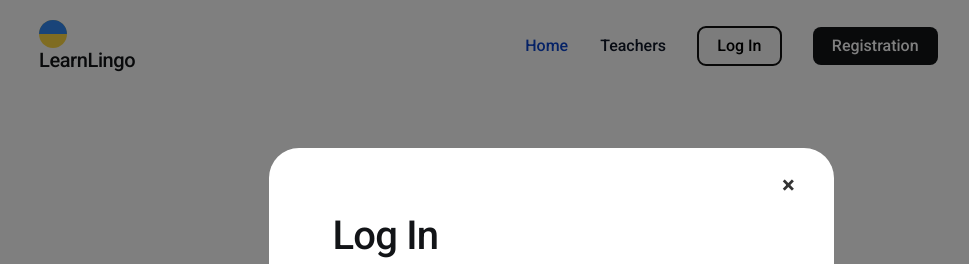
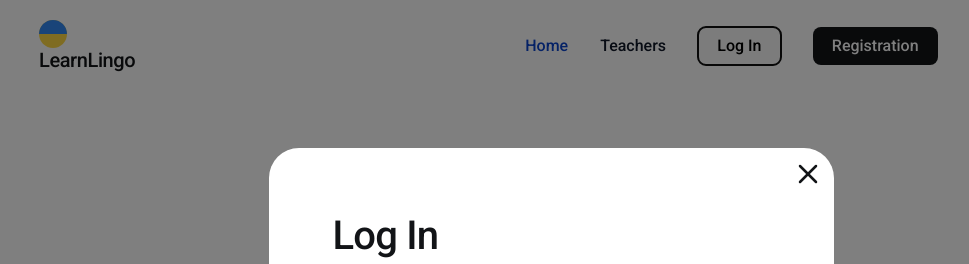
Before and after one commit to Yuliia-Tyzhai/LearnLingo, a React (Vite) app: page / in a window 1280 px wide. Both pictures are taken after a click on the button "Log In". Shown: the top 264 px of the page, without its empty margins (89-1058 px from the left). Built offline with nearby package versions, Linux system fonts and the light colour scheme.

Commit message:
add close-btn

```diff
--- a/src/components/Modal/Modal.jsx
+++ b/src/components/Modal/Modal.jsx
@@ -1,5 +1,7 @@
 import React, { useEffect } from 'react';
+import { ReactSVG } from 'react-svg';
 import styles from './Modal.module.css';
+import closeBtn from '../../assets/close-btn.svg'; // SVG-іконка з папки assets
 
 const Modal = ({ children, onClose }) => {
   useEffect(() => {
@@ -24,9 +26,15 @@ const Modal = ({ children, onClose }) => {
   return (
     <div className={styles.modalOverlay} onClick={handleOverlayClick}>
       <div className={styles.modalContent}>
-        <button className={styles.closeButton} onClick={onClose}>
-          &times;
-        </button>
+        {/* Хрестик як ReactSVG */}
+        <div
+          className={styles.closeButton}
+          onClick={onClose}
+          role="button"
+          tabIndex={0}
+        >
+          <ReactSVG src={closeBtn} className={styles.closeIcon} />
+        </div>
         {children}
       </div>
     </div>
```
